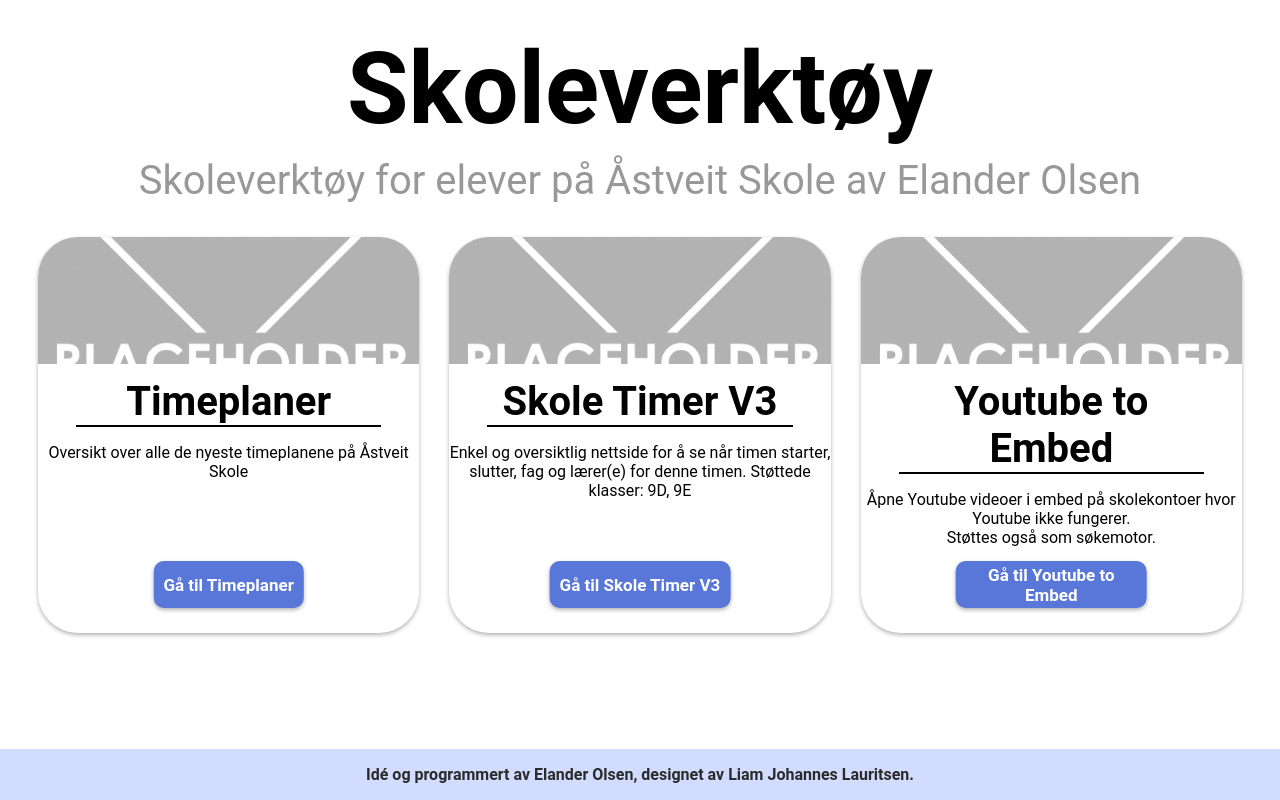
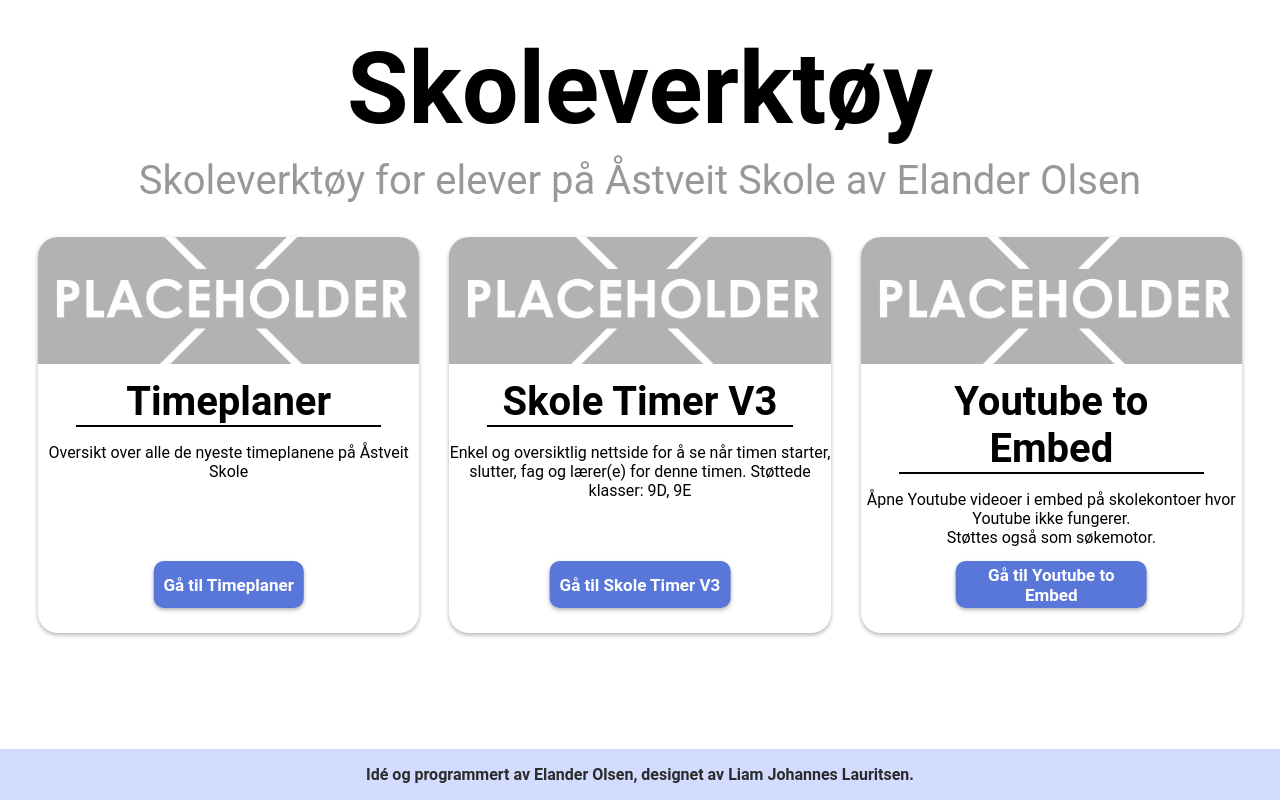
Before and after one commit to Cheese7856/HovedsideNy, a plain HTML site: page index.html in a window 1280 px wide. Drawn offline with Linux system fonts and the light colour scheme.

Commit message:
💄 Fikset border og placeholder bilde sin cropping

```diff
--- a/src/style.css
+++ b/src/style.css
@@ -1,5 +1,5 @@
 :root {
-  --border: 40px;
+  --border: 20px;
   --borderBunn: 0px;
   --borderKnapp: 10px;
 }
@@ -107,7 +107,7 @@ a:hover {
   border-bottom-right-radius: var(--borderBunn);
 
   object-fit: cover;
-  object-position: 0 25%;
+  object-position: 0 50%;
 }
 
 .card {
```
